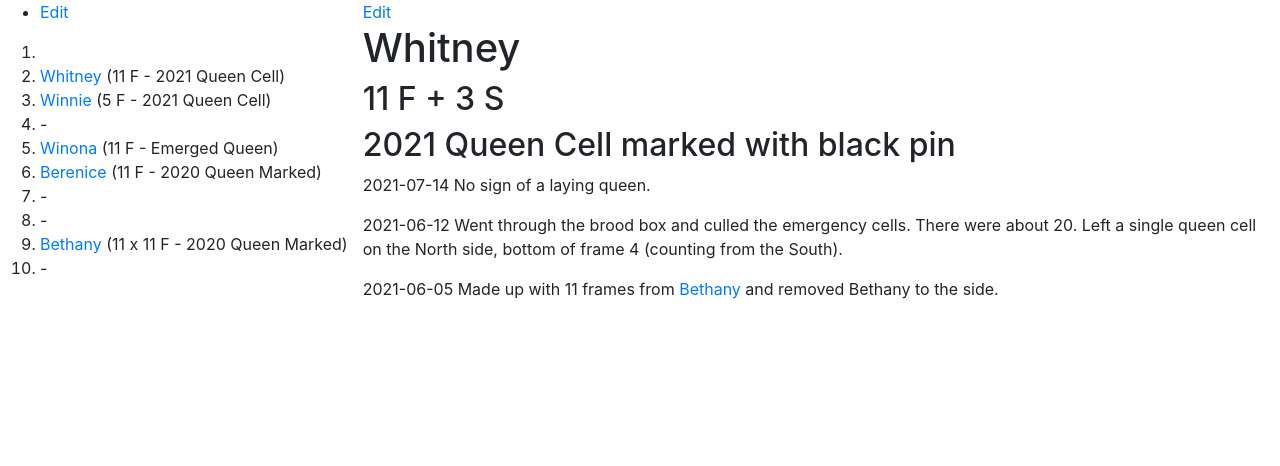
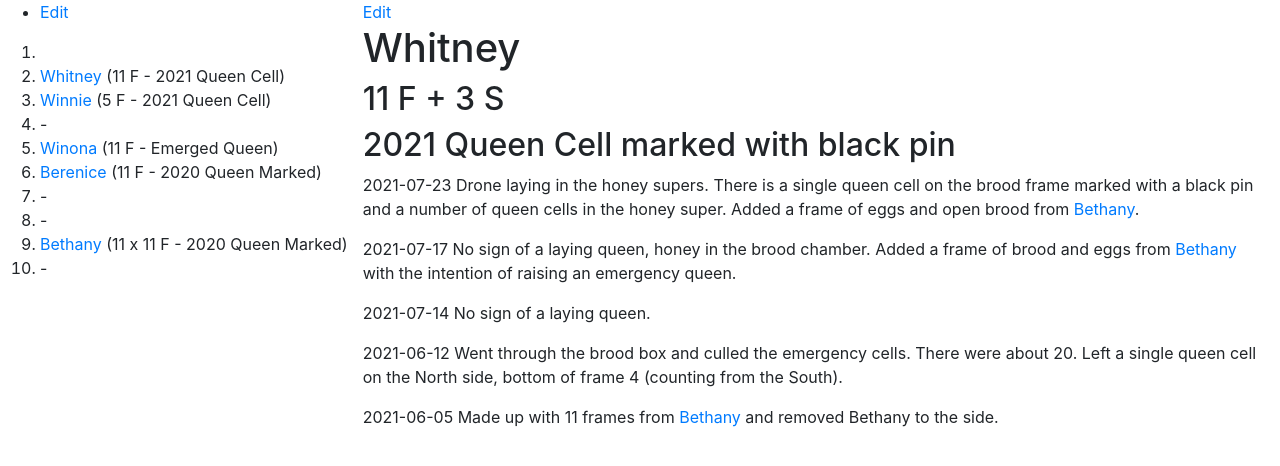
Before and after one commit to joejcollins/rhapsody-angel, a Jekyll site: the page built from queens/2021-whitney.md, in a window 1280 px wide. Shown: the top 466 px of the page. Built offline with Jekyll 4.4.1, drawn with Linux system fonts in a browser that asks for light colours; our own code applies the rules of GitHub Pages for plain Markdown files.

Commit message:
Drone layer, trying to fix

```diff
--- a/queens/2021-whitney.md
+++ b/queens/2021-whitney.md
@@ -4,6 +4,10 @@
 
 ## 2021 Queen Cell marked with black pin
 
+2021-07-23 Drone laying in the honey supers.  There is a single queen cell on the brood frame marked with a black pin and a number of queen cells in the honey super.  Added a frame of eggs and open brood from [Bethany]({{ site.baseurl }}/queens/2020-bethany.html).
+
+2021-07-17 No sign of a laying queen, honey in the brood chamber.  Added a frame of brood and eggs from [Bethany]({{ site.baseurl }}/queens/2020-bethany.html) with the intention of raising an emergency queen.
+
 2021-07-14 No sign of a laying queen.
 
 2021-06-12 Went through the brood box and culled the emergency cells.  There were about 20.  Left a single queen cell on the North side, bottom of frame 4 (counting from the South).
```
Also changed, not shown: queens/2020-berenice.md (+2 -0 lines), queens/2020-bethany.md (+2 -0 lines), queens/2021-winnie.md (+2 -0 lines), queens/2021-winona.md (+2 -0 lines).
